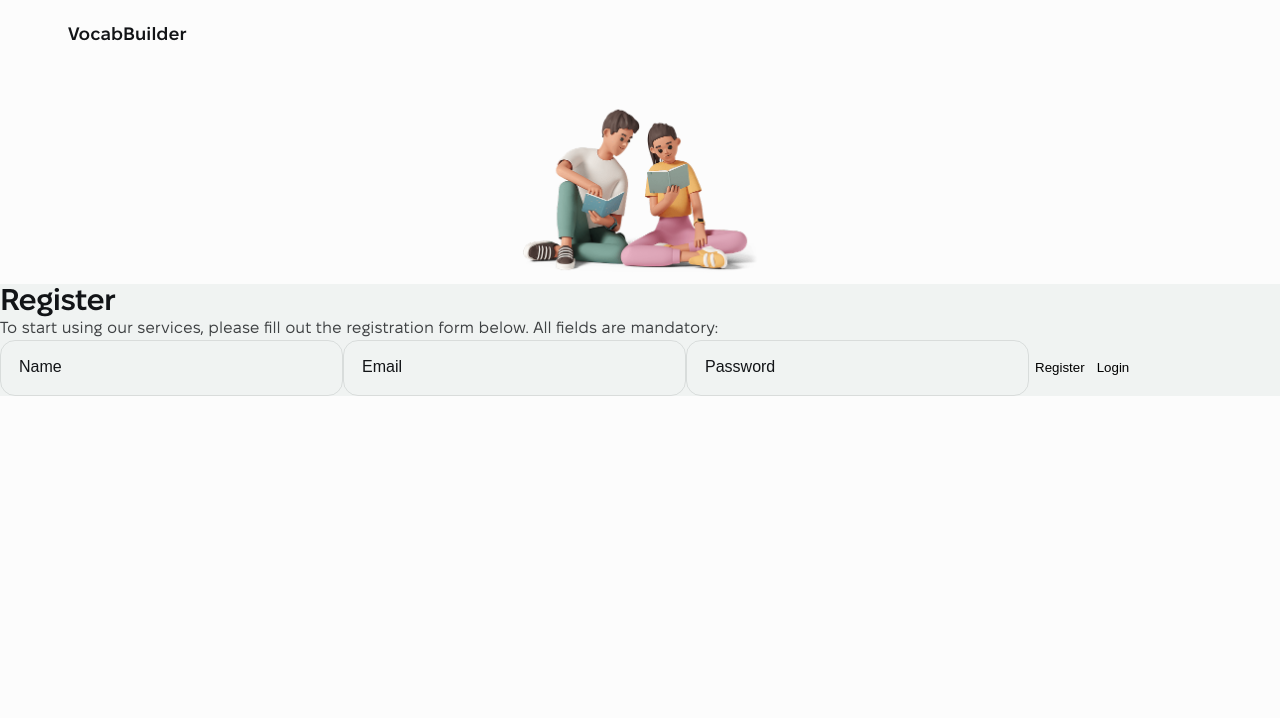
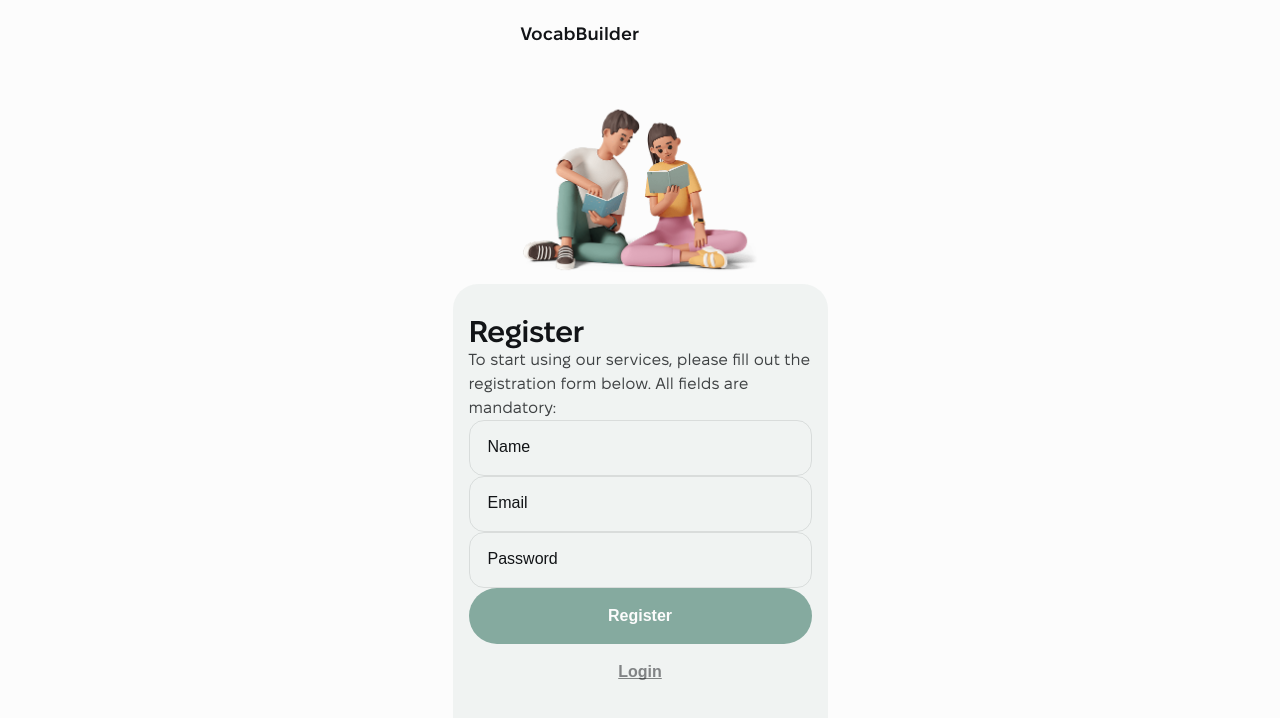
Before and after one commit to lolitaonoiko/VocabBuilder, a React (Vite) app: page /register in a window 1280 px wide. Shown: the top 718 px of the page. Built offline with nearby package versions, Linux system fonts and the light colour scheme.

Commit message:
add: validation, registr form + css

```diff
--- a/package.json
+++ b/package.json
@@ -10,7 +10,9 @@
     "preview": "vite preview"
   },
   "dependencies": {
+    "@hookform/resolvers": "^5.2.0",
     "axios": "^1.10.0",
+    "clsx": "^2.1.1",
     "react": "^19.1.0",
     "react-dom": "^19.1.0",
     "react-hook-form": "^7.61.1",
--- a/src/App.jsx
+++ b/src/App.jsx
@@ -16,15 +16,14 @@ function App() {
         <>
             <Suspense fallback={<div>Loading...</div>}>
                 <Routes>
-                    <Route path="/register" element={<RegisterPage />} />
-                    <Route path="/login" element={<LoginPage />} />
-                    {/* Приватні маршрути з MainLayout як обгорткою */}
-                    <Route path="/" element={<PrivateRoute component={<MainLayout />} />}>
-                        <Route index element={<RecommendPage />} /> {/* За замовчуванням "/" */}
-                        <Route path="dictionary" element={<DictionaryPage />} />
-                        <Route path="training" element={<TrainingPage />} />
+                    <Route path="/" element={<MainLayout />}>
+                        <Route path="register" element={<RegisterPage />} />
+                        <Route path="login" element={<LoginPage />} />
+                        <Route index element={<PrivateRoute component={<DictionaryPage />} />} />
+                        <Route path="recommend" element={<PrivateRoute component={<RecommendPage />} />} />
+                        <Route path="training" element={<PrivateRoute component={<TrainingPage />} />} />
+                        <Route path="*" element={<NotFoundPage />} />
                     </Route>
-                    <Route path="*" element={<NotFoundPage />} />
                 </Routes>
             </Suspense>
         </>
--- a/src/components/Header/Header.module.css
+++ b/src/components/Header/Header.module.css
@@ -1,8 +1,10 @@
 .header {
     display: flex;
+    margin: 0 auto;
     gap: 16px;
     align-items: center;
     padding: 16px;
+    max-width: 375px;
 }
 .headerText {
     font-weight: 600;
--- a/src/components/MainLayout/MainLayout.module.css
+++ b/src/components/MainLayout/MainLayout.module.css
@@ -2,3 +2,7 @@
     padding-top: 12px;
     padding-bottom: 57px;
 } */
+.container {
+    max-width: 375px;
+    margin: 0 auto;
+}
--- a/src/components/forms/RegisterForm/RegisterForm.jsx
+++ b/src/components/forms/RegisterForm/RegisterForm.jsx
@@ -1,24 +1,36 @@
 import { useForm } from 'react-hook-form';
+import { yupResolver } from '@hookform/resolvers/yup';
 
 import s from './RegisterForm.module.css';
+import { registerValidationSchema } from '../../../validation/registerSchema';
 
 const RegisterForm = () => {
     const {
         register,
         handleSubmit,
         formState: { errors },
-    } = useForm();
+    } = useForm({ resolver: yupResolver(registerValidationSchema) });
+
     return (
         <div className={s.registerBox}>
-            <h2 className={s.title}>Register</h2>
-            <p className={s.text}>To start using our services, please fill out the registration form below. All fields are mandatory:</p>
-            <form>
-                <input className={s.input} placeholder="Name" type="text" />
-                <input className={s.input} placeholder="Email" type="email" />
-                <input className={s.input} placeholder="Password" type="password" />
+            <div className={s.textBox}>
+                <h2 className={s.title}>Register</h2>
+                <p className={s.text}>To start using our services, please fill out the registration form below. All fields are mandatory:</p>
+            </div>
+            <form className={s.form} onSubmit={handleSubmit(data => console.log(data))}>
+                <input {...register('name')} className={s.input} placeholder="Name" type="text" />
+                <span>{errors.name?.message}</span>
 
-                <button>Register</button>
-                <button>Login</button>
+                <input {...register('email')} className={s.input} placeholder="Email" type="email" />
+                <span>{errors.email?.message}</span>
+
+                <input {...register('password')} className={s.input} placeholder="Password" type="password" />
+                <span>{errors.password?.message}</span>
+
+                <button className={s.filledBtn} type="submit">
+                    Register
+                </button>
+                <button className={s.underlinedBtn}>Login</button>
             </form>
         </div>
     );
--- a/src/components/forms/RegisterForm/RegisterForm.module.css
+++ b/src/components/forms/RegisterForm/RegisterForm.module.css
@@ -1,5 +1,14 @@
 .registerBox {
     background-color: var(--back-green);
+    border-radius: 25px 25px 0 0;
+    padding: 32px 16px;
+    text-align: start;
+    display: flex;
+    flex-direction: column;
+    justify-content: center;
+}
+.textBox {
+    max-width: 343px;
 }
 .title {
     font-weight: 600;
@@ -10,12 +19,18 @@
 .text {
     color: rgba(18, 20, 23, 0.8);
 }
+.form {
+    display: flex;
+    flex-direction: column;
+    justify-content: center;
+    max-width: 343px;
+}
 .input {
     border: 1px solid rgba(18, 20, 23, 0.1);
     border-radius: 15px;
     padding: 16px 18px;
     background-color: transparent;
-    width: 343px;
+    max-width: 343px;
     height: 56px;
 }
 .input::placeholder {
@@ -23,3 +38,24 @@
     line-height: 1.5;
     color: var(--black);
 }
+.filledBtn {
+    border-radius: 30px;
+    padding: 16px;
+    max-width: 343px;
+    height: 56px;
+    background-color: var(--green);
+
+    font-size: 16px;
+    font-weight: 700;
+    color: var(--white);
+}
+.underlinedBtn {
+    font-weight: 700;
+    font-size: 16px;
+    padding: 16px;
+    line-height: 1.5;
+    text-decoration: underline;
+    text-decoration-skip-ink: none;
+    color: rgba(18, 20, 23, 0.5);
+    max-width: 343px;
+}
--- a/src/pages/RegisterPage/RegisterPage.jsx
+++ b/src/pages/RegisterPage/RegisterPage.jsx
@@ -1,13 +1,13 @@
 import { lazy } from 'react';
 
-const Header = lazy(() => import('../../components/Header/Header'));
+import s from './RegisterPage.module.css';
+
 const HeroSection = lazy(() => import('../../components/HeroSection/HeroSection'));
 const RegisterForm = lazy(() => import('../../components/forms/RegisterForm/RegisterForm'));
 
 const RegisterPage = () => {
     return (
         <>
-            <Header />
             <HeroSection />
             <RegisterForm />
         </>
--- /dev/null
+++ b/src/validation/registerSchema.js
@@ -0,0 +1,15 @@
+import * as yup from 'yup';
+
+export const registerValidationSchema = yup.object({
+    name: yup.string().min(2, 'Name must be at least 2 characters').max(40, 'Too long').required('Name is required'),
+    email: yup
+        .string(/^w+@[a-zA-Z_]+?.[a-zA-Z]{2,3}$/, 'Email must be in the format: example@domain.com')
+        .min(3, 'Must be at least 3 characters long')
+        .max(50, 'Too long')
+        .required('Email is required'),
+    password: yup
+        .string(/^(?=.*[a-zA-Z]{6})(?=.*\d)[a-zA-Z\d]{7}$/, 'Password is incorrect')
+        .required('Password is required')
+        .min(8, 'Must be at least 8 characters long')
+        .max(12, 'Too long'),
+});
```
Also changed, not shown: src/validation/loginFormSchema.js (deleted), src/validation/loginSchema.js (added), src/validation/registerFormSchema.js (deleted), 1 other file (tests, documents, lock files or other folders).
